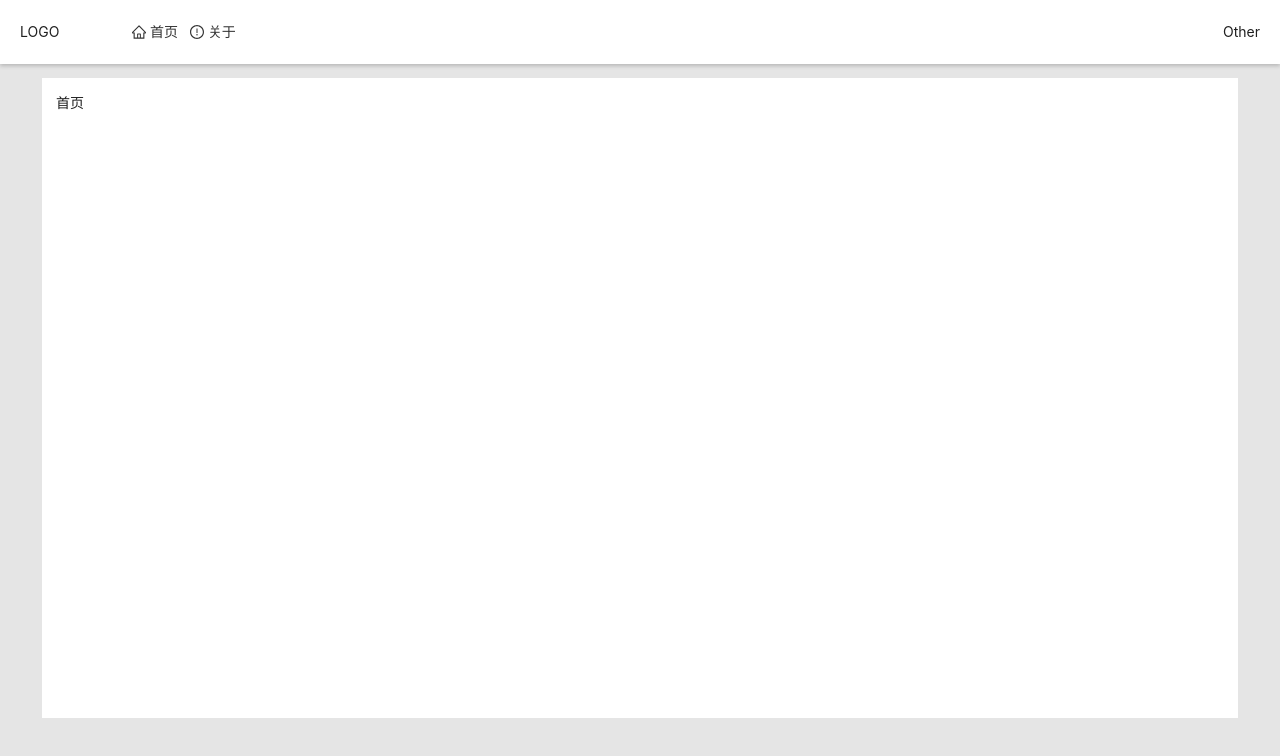
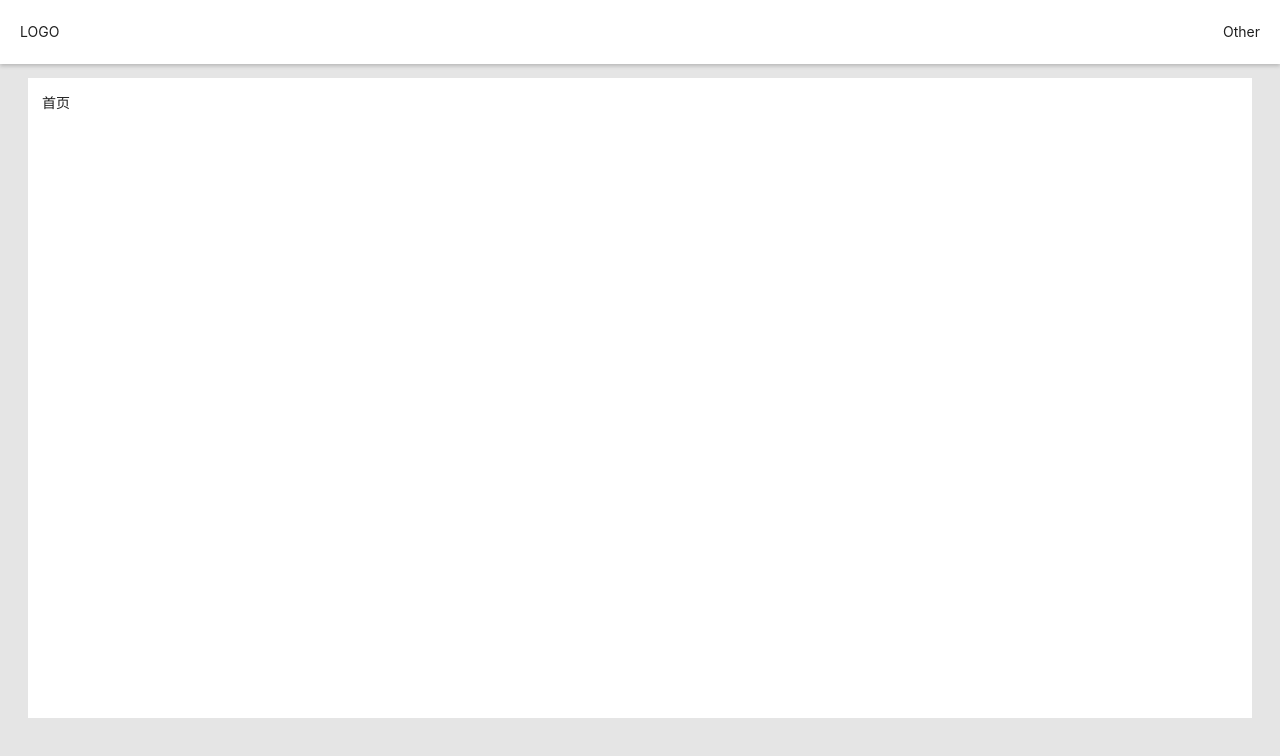
Before and after one commit to Wang-Qing1/react-app, a React (Create React App) app: page / in a window 1280 px wide. Shown: the top 756 px of the page. Built offline with nearby package versions, Linux system fonts and the light colour scheme.

Commit message:
路由隐藏，依据后续页面内Link或NavLink进行页面跳转

```diff
--- a/package.json
+++ b/package.json
@@ -4,10 +4,12 @@
   "private": true,
   "dependencies": {
     "@ant-design/icons": "^5.0.1",
+    "@ant-design/pro-components": "^2.4.9",
     "@testing-library/jest-dom": "^5.16.5",
     "@testing-library/react": "^13.4.0",
     "@testing-library/user-event": "^13.5.0",
     "antd": "^5.4.5",
+    "mockjs": "^1.1.0",
     "nanoid": "^4.0.2",
     "prop-types": "^15.8.1",
     "react": "^18.2.0",
--- a/src/components/AppFrame/AppContent/AppContent.css
+++ b/src/components/AppFrame/AppContent/AppContent.css
@@ -1,5 +1,5 @@
 .app-frame-content {
-    margin: 1em 3em;
+    margin: 1em 2em;
     padding: 1em;
     background-color: #FFFFFF;
     min-height: 80vh;
--- a/src/components/AppFrame/AppContent/AppContent.js
+++ b/src/components/AppFrame/AppContent/AppContent.js
@@ -3,8 +3,7 @@ import React from "react";
 import './AppContent.css';
 import {Layout} from "antd";
 import {Navigate, Route, Routes} from "react-router-dom";
-import Home from "../../../page/Home/Home";
-import About from "../../../page/About/About";
+import {PageRoutes} from "../../../routes";
 
 /**
  * 项目 - 主框架 - 内容
@@ -18,13 +17,21 @@ export default class AppContent extends React.Component {
     }
   }
 
+  renderRouteEle(item) {
+    let {uid, path, element} = item;
+    return (
+      <Route key={uid} path={path} element={element} />
+    );
+  }
+
   render() {
     return (
       <Layout.Content className={'app-frame-content'}>
         {/* 路由出口：路由对应的组件会在这里进行渲染 */}
         <Routes>
-          <Route path={'/'} element={<Home />}></Route>
-          <Route path={'/about'} element={<About />}></Route>
+          {
+            PageRoutes.map(item => this.renderRouteEle(item))
+          }
           {/* 未匹配到path路径重定向到首页 */}
           <Route path={'*'} element={<Navigate to={'/'}/>} />
         </Routes>
--- a/src/components/AppFrame/AppHeader/AppHeader.css
+++ b/src/components/AppFrame/AppHeader/AppHeader.css
@@ -9,10 +9,22 @@
     padding: 0px !important;
 }
 
+/* 全部 路由 */
+.header-page-route {
+    display: flex;
+}
+
 /* 顶部导航栏 路由样式 */
 .page-route-nav-link {
     margin: 0 6px;
     color: rgba(0, 0, 0, .8);
+    font-size: 14px;
+    line-height: 14px;
+}
+
+/* 路由 被选中 */
+.header-page-route .active {
+    color: #1677FF;
 }
 
 /* 顶部导航栏 LOGO */
--- a/src/components/AppFrame/AppHeader/AppHeader.js
+++ b/src/components/AppFrame/AppHeader/AppHeader.js
@@ -2,8 +2,6 @@
 import React from "react";
 import './AppHeader.css';
 import {Layout} from "antd";
-import {NavLink} from "react-router-dom";
-import {PageRoutes} from "../../../routes";
 
 /**
  * 项目 - 主框架 - 顶部
@@ -17,24 +15,11 @@ export default class AppHeader extends React.Component {
     }
   }
 
-  renderRouteItem(item) {
-    let {uid, path, icon, title} = item;
-    return (
-      /* 指定跳转的组件，to 用来配置路由地址 */
-      <NavLink key={uid} to={path} className={'page-route-nav-link'}>{icon} {title}</NavLink>
-    );
-  }
-
   render() {
     return (
       <Layout.Header className={'app-frame-header'}>
         <div className={'header-logo'}>
           LOGO
-        </div>
-        <div className={'header-page-route'}>
-          {
-            PageRoutes.map(item => this.renderRouteItem(item))
-          }
         </div>
         <div className={'header-page-route-other'}>
           Other
```
Also changed, not shown: 1 other file (tests, documents, lock files or other folders).
